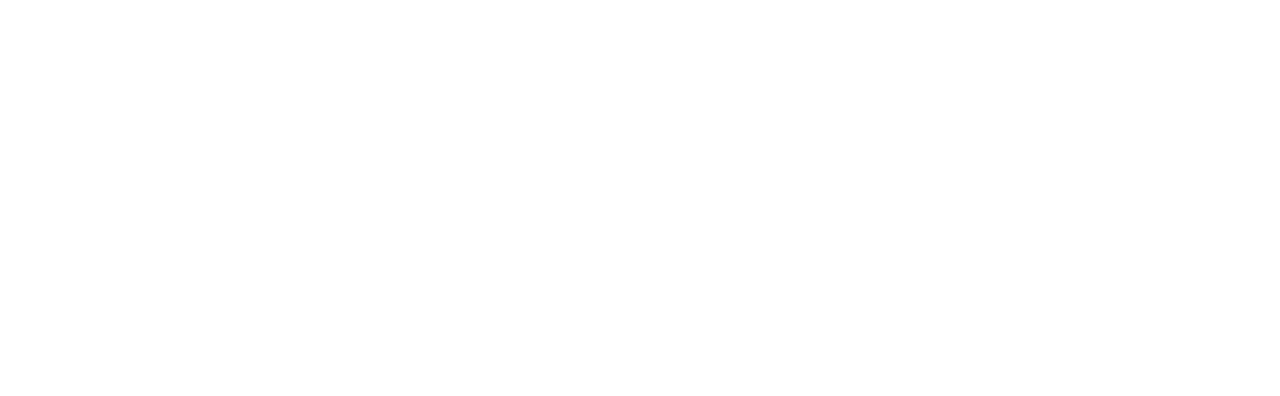
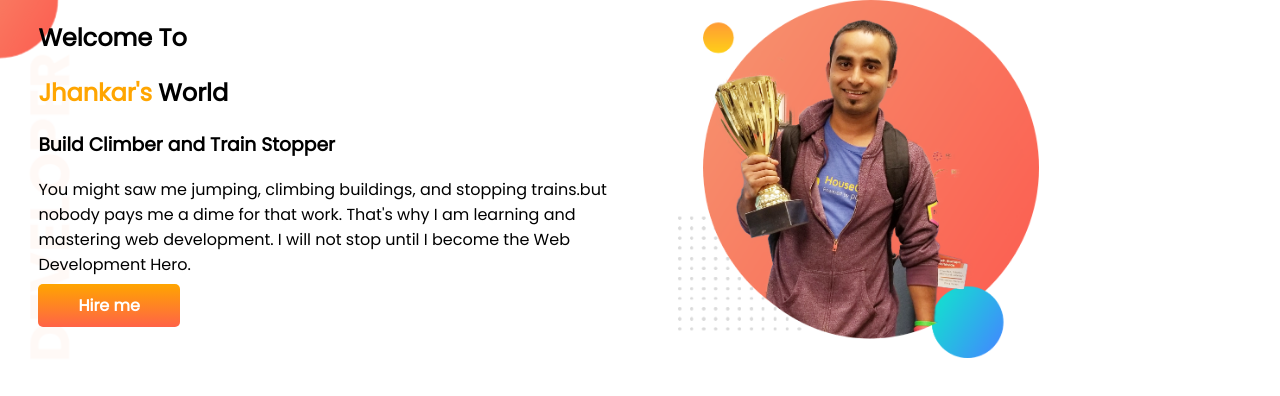
Before and after one commit to Abdurrahmanewu/developer-portfolio, a plain HTML site: page index.html in a window 1280 px wide. Drawn offline with Linux system fonts and the light colour scheme.

Commit message:
top banner

```diff
--- a/index.html
+++ b/index.html
@@ -1,14 +1,36 @@
 <!DOCTYPE html>
 <html lang="en">
+
 <head>
     <meta charset="UTF-8">
     <meta http-equiv="X-UA-Compatible" content="IE=edge">
     <meta name="viewport" content="width=device-width, initial-scale=1.0">
     <title>Jhankar Portfolio</title>
+    <link rel="preconnect" href="https://fonts.googleapis.com">
+    <link rel="preconnect" href="https://fonts.gstatic.com" crossorigin>
+    <link href="https://fonts.googleapis.com/css2?family=Poppins&family=Roboto:wght@500&display=swap" rel="stylesheet">
     <link rel="stylesheet" href="style.css">
 
 </head>
+
 <body>
+    <section class="top-banner">
+        <div class="half-width">
+            <h1>Welcome To</h1>
+            <h1><span class="orange">Jhankar's</span> World</h1>
+            <h3>Build Climber and Train Stopper</h3>
+            <p>You might saw me jumping, climbing buildings, and stopping trains.but nobody pays me a dime for that
+                work.
+                That's why I am learning and mastering web development. I will not stop until I become the Web
+                Development
+                Hero.</p>
+            <a class="button" target="_blank" href="https://www.linkedin.com/company/programminghero/">Hire me</a>
+        </div>
+        <div class="half-width"><img src="images/jhankar.png" alt="">
+        </div>
+    </section>
+
 
 </body>
+
 </html>
--- a/style.css
+++ b/style.css
@@ -0,0 +1,35 @@
+body {
+    font-family: 'Poppins', sans-serif;
+    margin: 0;
+}
+
+.orange {
+    color: orange;
+}
+
+section {
+    display: flex;
+}
+
+.half-width {
+    width: 50%;
+    padding-left: 3%;
+}
+
+.half-width img {
+    width: 60%;
+}
+
+.button {
+    text-decoration: none;
+    color: white;
+    padding: 10px 40px;
+    background-image: linear-gradient(orange, tomato);
+    border-radius: 5px;
+    font-weight: 700;
+}
+
+.top-banner {
+    background-image: url(images/top-banner.png);
+    background-repeat: no-repeat;
+}
```
Also changed, not shown: images/dream-bg.png (added), images/exp-bg.png (added), images/jhankar.png (added), images/jhankar2.png (added), images/my-bg.png (added), images/my-bg2.png (added), images/pro.png (added), images/top-banner.png (added), trophy-removebg-preview.png (added), 7 other files.
